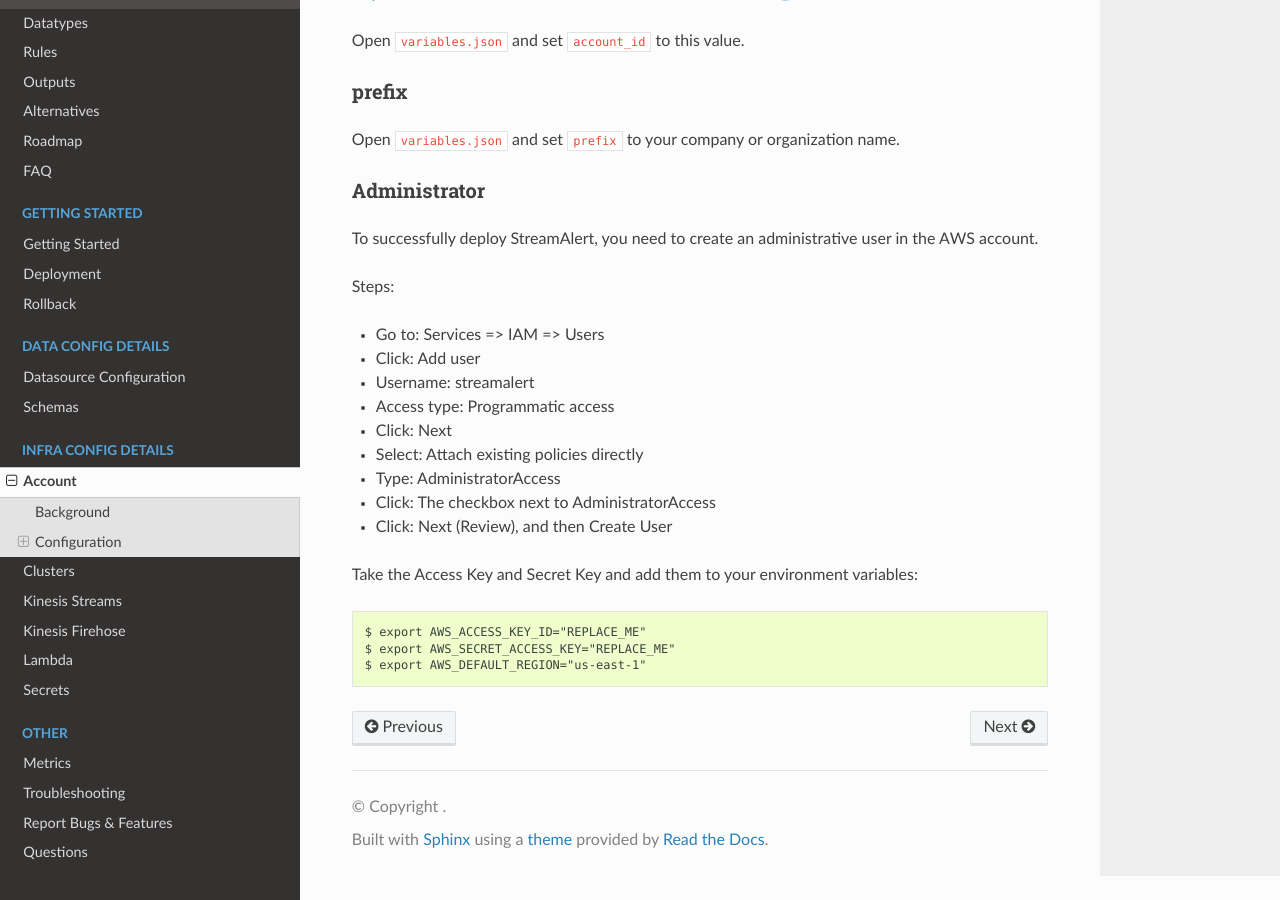
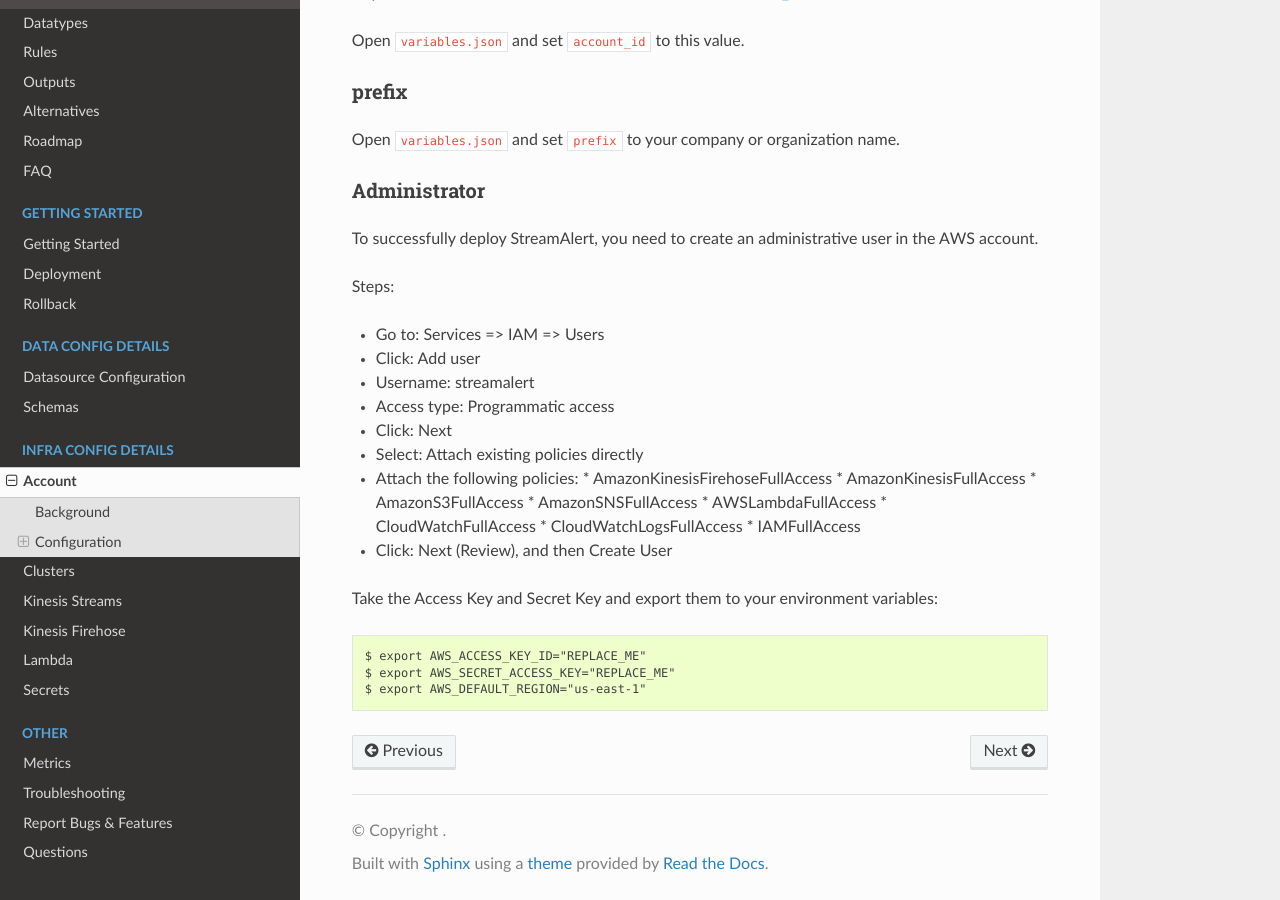
Before and after one commit to airbnb/streamalert, a Sphinx documentation site: the page built from docs/source/account.rst, in a window 1280 px wide and 900 px high, scrolled down 653 px. Built offline with Sphinx 7.4.7 and the Read the Docs theme 2.0.0, drawn with Linux system fonts in a browser that asks for light colours.

Commit message:
[docs] Update account perms needed, update rule structure/testing

```diff
--- a/docs/source/account.rst
+++ b/docs/source/account.rst
@@ -39,11 +39,18 @@
 * Access type: Programmatic access
 * Click: Next
 * Select: Attach existing policies directly
-* Type: AdministratorAccess
-* Click: The checkbox next to AdministratorAccess
+* Attach the following policies:
+  * AmazonKinesisFirehoseFullAccess
+  * AmazonKinesisFullAccess
+  * AmazonS3FullAccess
+  * AmazonSNSFullAccess
+  * AWSLambdaFullAccess
+  * CloudWatchFullAccess
+  * CloudWatchLogsFullAccess
+  * IAMFullAccess
 * Click:  Next (Review), and then Create User
 
-Take the Access Key and Secret Key and add them to your environment variables::
+Take the Access Key and Secret Key and export them to your environment variables::
 
   $ export AWS_ACCESS_KEY_ID="REPLACE_ME"
   $ export AWS_SECRET_ACCESS_KEY="REPLACE_ME"
```
Also changed, not shown: docs/source/rules.rst (+59 -47 lines).
